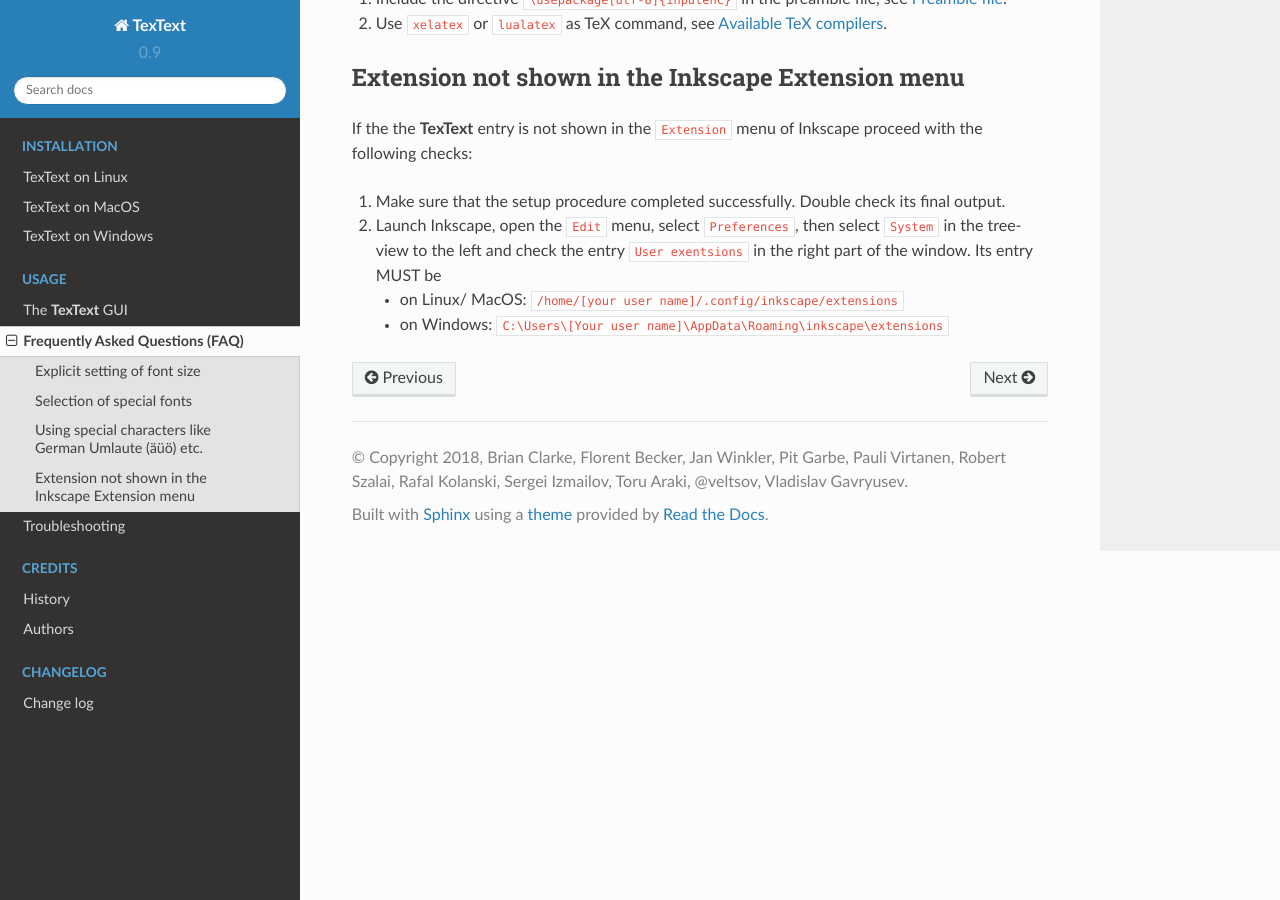
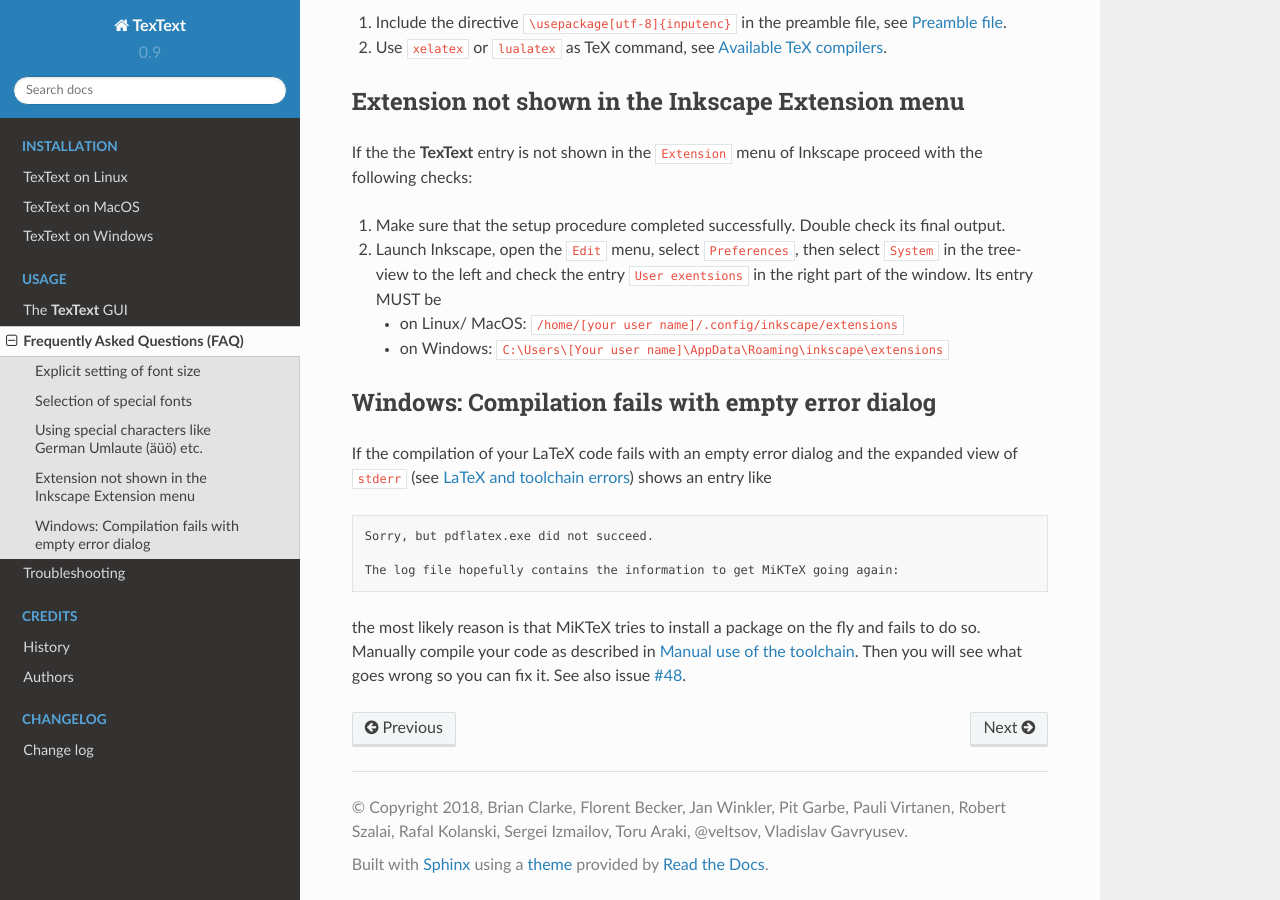
Before and after one commit to textext/textext, a Sphinx documentation site: the page built from docs/source/usage/faq.rst, in a window 1280 px wide and 900 px high, scrolled down 1307 px. Built offline with Sphinx 7.4.7 and the Read the Docs theme 2.0.0, drawn with Linux system fonts in a browser that asks for light colours; some of the changed text lies outside the part shown.

Commit message:
Doc: Added FAQ entry for failed installation on the fly

```diff
--- a/docs/source/usage/faq.rst
+++ b/docs/source/usage/faq.rst
@@ -92,3 +92,19 @@
    - on Linux/ MacOS: ``/home/[your user name]/.config/inkscape/extensions``
 
    - on Windows: ``C:\Users\[Your user name]\AppData\Roaming\inkscape\extensions``
+
+Windows: Compilation fails with empty error dialog
+~~~~~~~~~~~~~~~~~~~~~~~~~~~~~~~~~~~~~~~~~~~~~~~~~~
+
+If the compilation of your LaTeX code fails with an empty error dialog and the expanded
+view of ``stderr`` (see :ref:`trouble_latex`) shows an entry like
+
+.. code-block:: bash
+
+    Sorry, but pdflatex.exe did not succeed.
+
+    The log file hopefully contains the information to get MiKTeX going again:
+
+the most likely reason is that MiKTeX tries to install a package on the fly and fails to
+do so. Manually compile your code as described in :ref:`trouble_manual_compile`. Then
+you will see what goes wrong so you can fix it. See also issue :issue_num:`48`.
```
